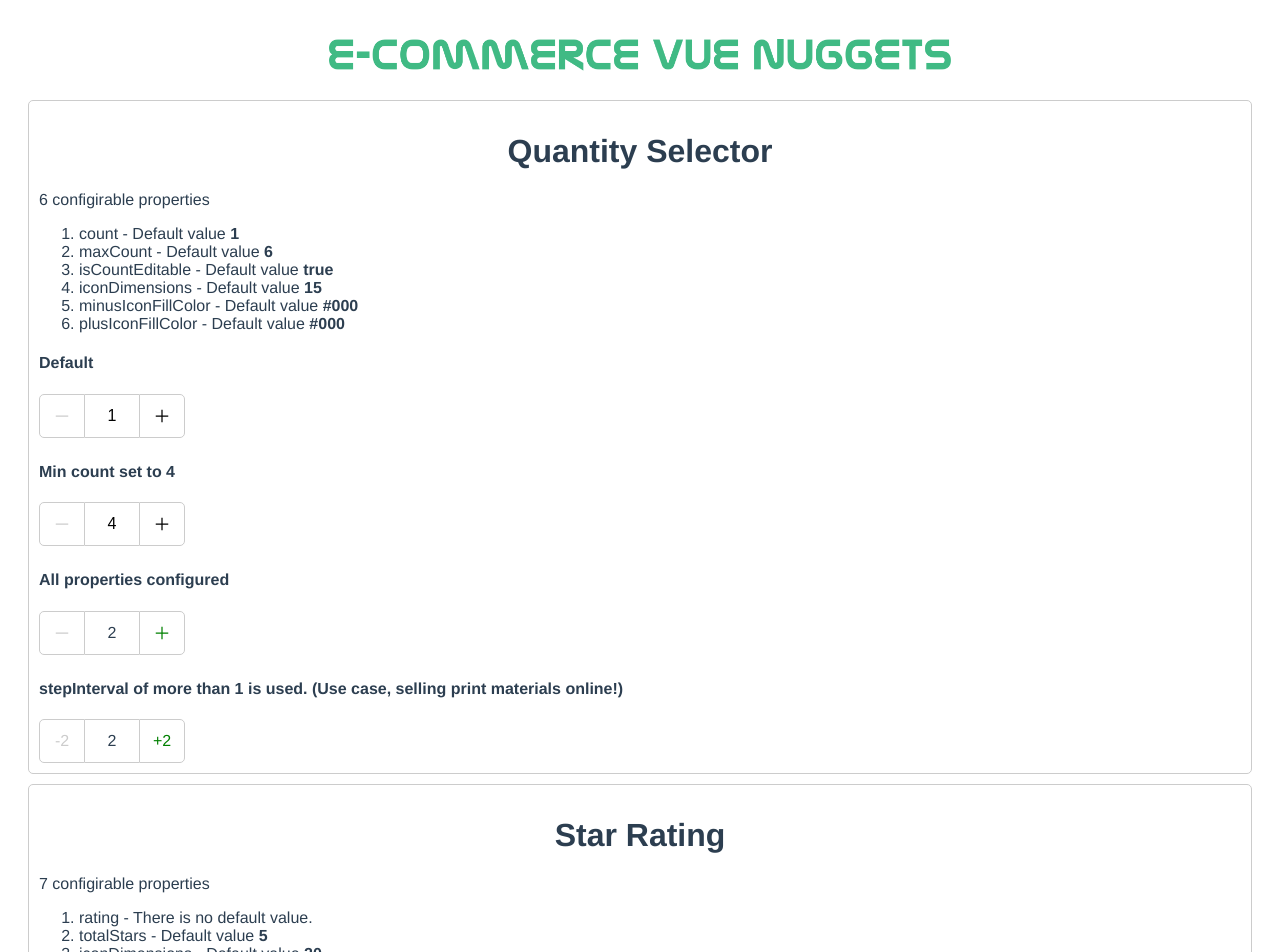
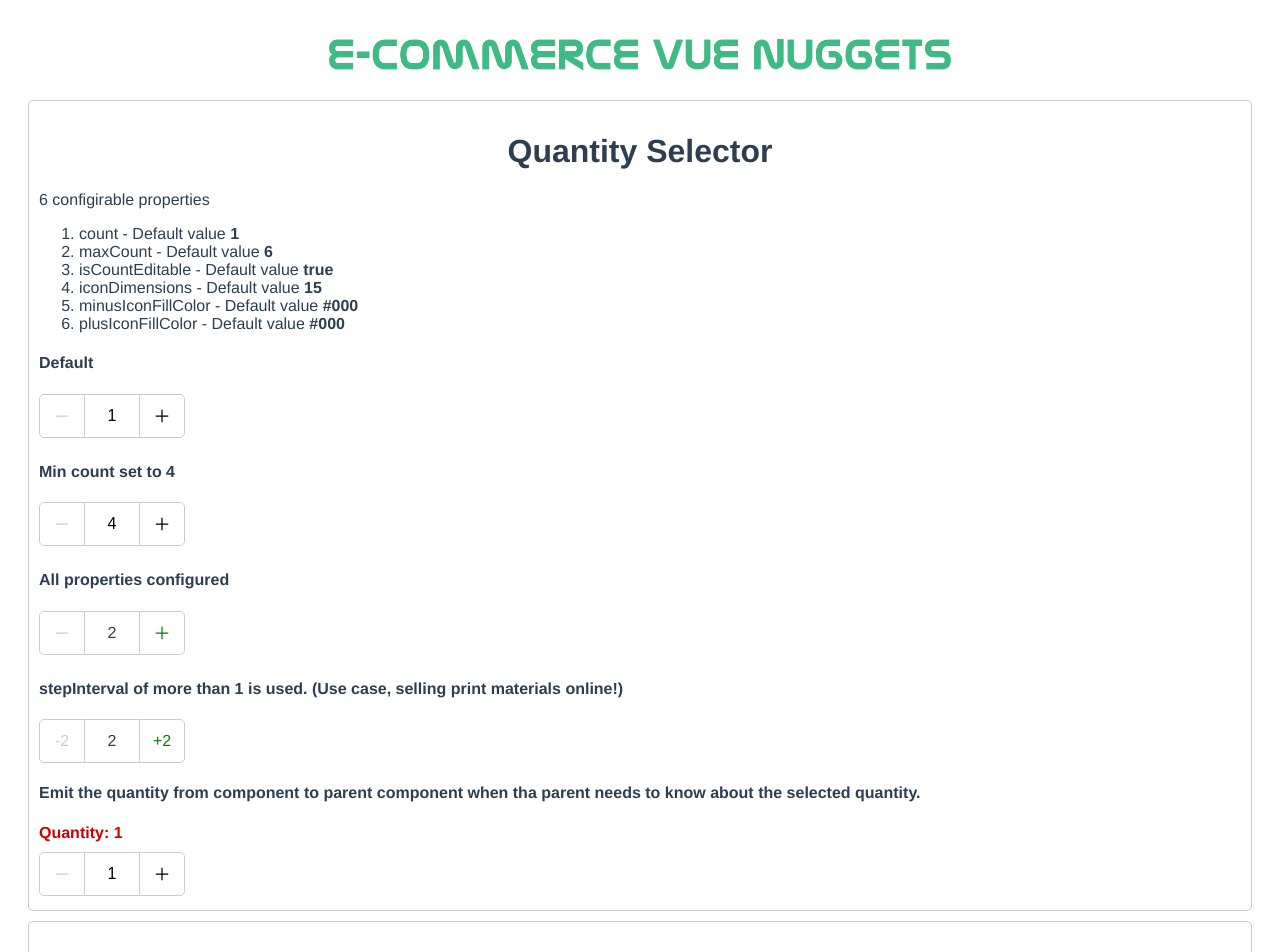
Before and after one commit to Shreerang/Vue-Nuggets, a Vue app: page / in a window 1280 px wide. Shown: the top 952 px of the page. Built offline with nearby package versions, Linux system fonts and the light colour scheme.

Commit message:
Allow Quantity Selector component to emit the state of count to parent component 🎄

```diff
--- a/src/App.vue
+++ b/src/App.vue
@@ -38,6 +38,15 @@
       <div class="card-text">
         <h4>stepInterval of more than 1 is used. (Use case, selling print materials online!)</h4>
         <QuantitySelector :isCountEditable=false :count="2" :maxCount="20" :stepInterval="2" :iconDimensions="16" minusIconFillColor="red" plusIconFillColor="green" />
+      </div>
+      <div class="card-text">
+        <h4>
+          Emit the quantity from component to parent component when tha parent needs to know about the selected quantity.
+        </h4>
+        <div class="compo-label">
+          <strong style="color: #C00;">Quantity: {{ this.getCountVal }}</strong>
+        </div>
+        <QuantitySelector @get-count="passCountVal" />
       </div>
     </div>
 
@@ -320,10 +329,14 @@ export default {
 				{ name: '350 Sheets', value: '350' },
 				{ name: '500 Sheets', value: '500' },
 			],
-			singleSizeData: [{ name: 'Xtra Large', value: 'XL' }],
+      singleSizeData: [{ name: 'Xtra Large', value: 'XL' }],
+      getCountVal: ''
 		};
 	},
 	methods: {
+    passCountVal: function(val) {
+      this.getCountVal = val
+    },
 		setActive: function() {
 			if (this.errorActive === true) {
 				this.errorActive = false;
@@ -399,4 +412,8 @@ button {
 strong {
 	word-break: break-all;
 }
+
+.compo-label {
+  margin: 10px 0;
+}
 </style>
--- a/src/components/QuantitySelector/QuantitySelector.vue
+++ b/src/components/QuantitySelector/QuantitySelector.vue
@@ -74,6 +74,12 @@ export default {
 		plusIconColor: function() {
 			return this.countData === this.maxCount ? '#CCC' : this.plusIconFillColor;
 		},
+	},
+	mounted() {
+		this.$emit('get-count', this.countData)
+	},
+	updated() {
+		this.$emit('get-count', this.countData)
 	},
 	methods: {
 		decrement: function() {
```
